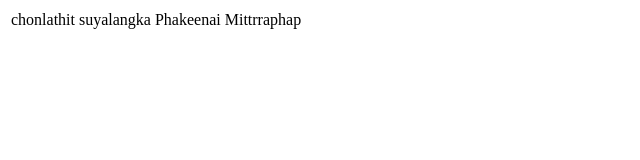
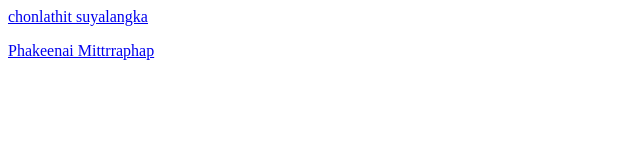
Before and after one commit to wasdfrro89/lab_3, a plain HTML site: page index.html in a window 1280 px wide. Shown: the whole page, without its empty margins (0-640 px from the left). Drawn offline with Linux system fonts and the light colour scheme.

Commit message:
edit_200

```diff
--- a/index.html
+++ b/index.html
@@ -8,8 +8,8 @@
         <table>
 
             <tr>
-                <td href="nay_a.html">chonlathit suyalangka</td>
-                <td href="nay_b.html">Phakeenai Mittrraphap</td>
+                <p><a href="nay_a.html">chonlathit suyalangka</a></p>
+                <p><a href="nay_b.html">Phakeenai Mittrraphap</a></p>
             </tr>
 
 
```
